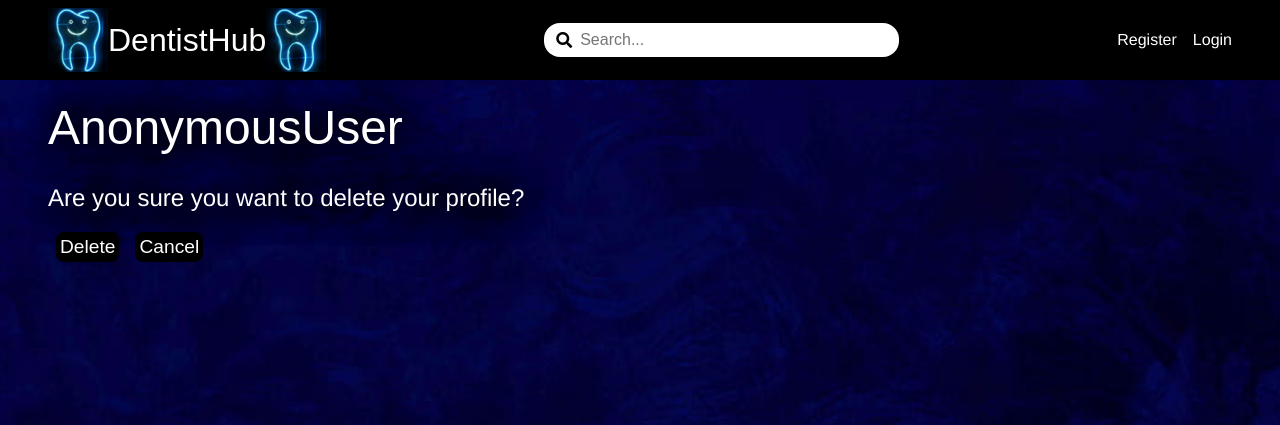
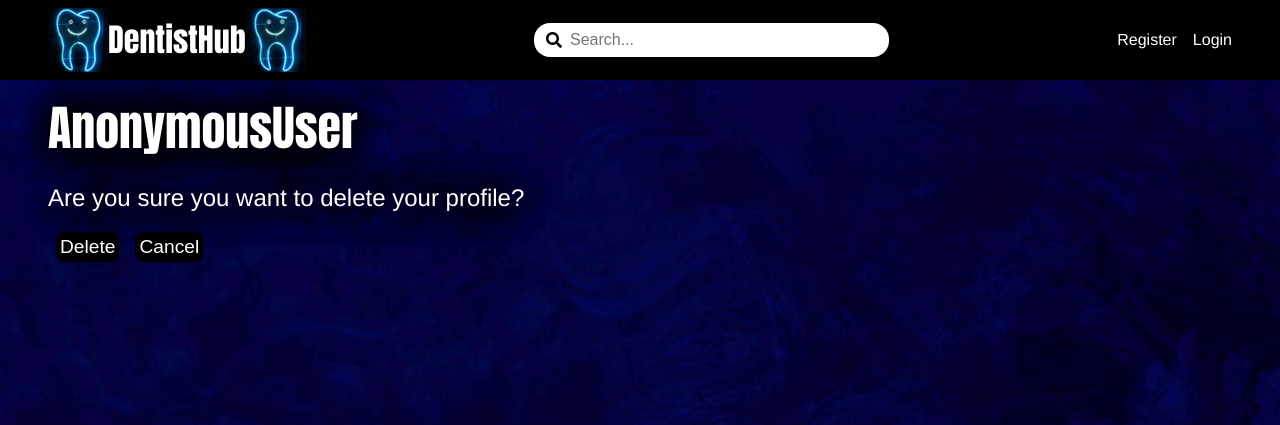
Before and after one commit to alexyusnyu/DentistHub, a Django app: page /account/delete/ in a window 1280 px wide. Shown: the top 425 px of the page. Run offline with Django 4.2, Linux system fonts and the light colour scheme; some libraries are stand-ins or nearby versions; some web fonts are replaced.

Commit message:
fonts update

```diff
--- a/static/css/styles.css
+++ b/static/css/styles.css
@@ -64,7 +64,7 @@ main {
     min-height: 95vh;
 }
 main h1 {
-    font-family: Rye, sans-serif;
+    font-family: Impact, fantasy;
     font-size: 3rem;
 }
 
@@ -96,7 +96,7 @@ header a {
     flex-direction: row;
     align-items: center;
     font-size: 2rem;
-    font-family: Rye, sans-serif;
+    font-family: Impact, fantasy;
     font-weight: 500;
 }
 .home-logo img {
```
